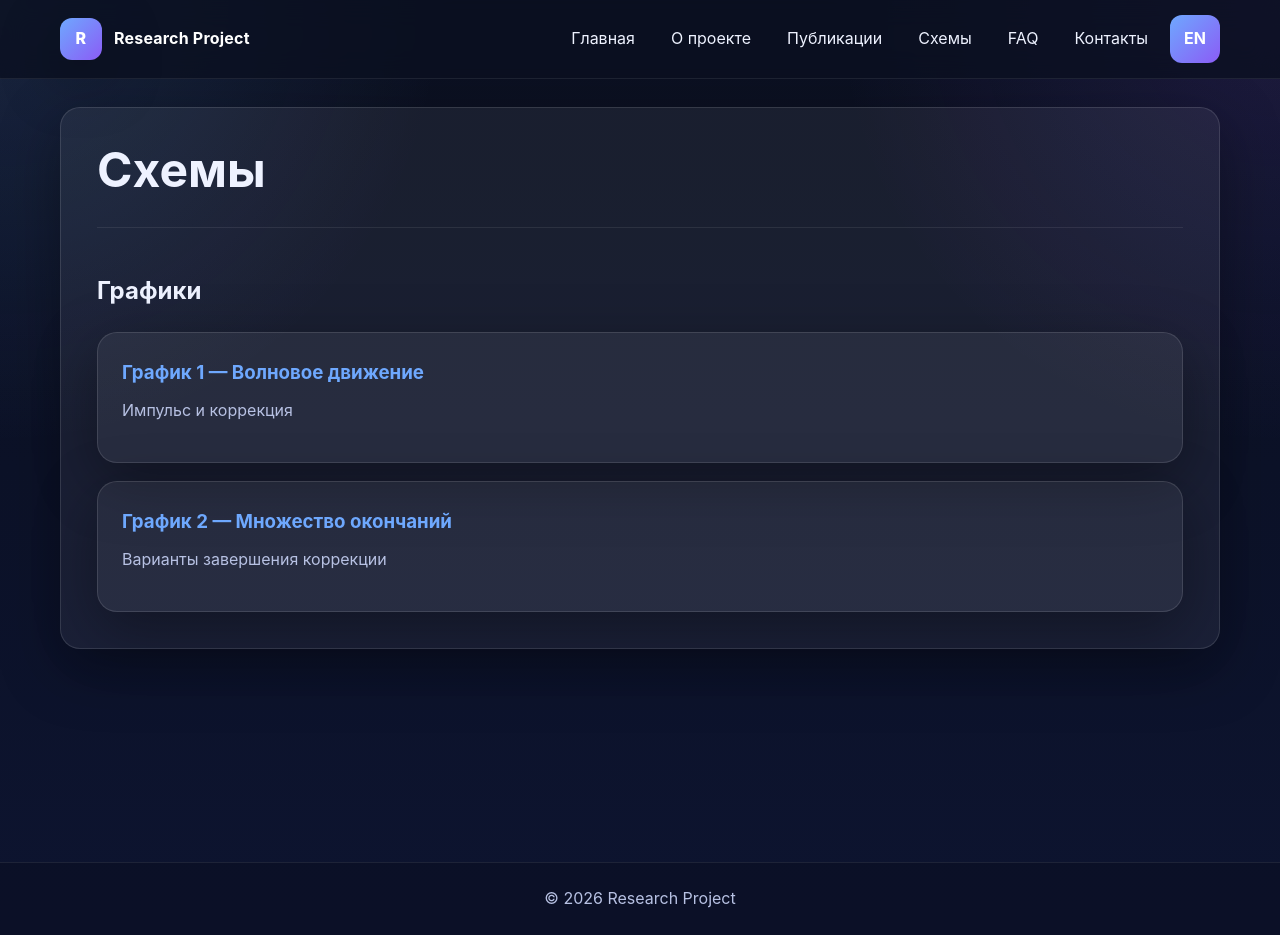
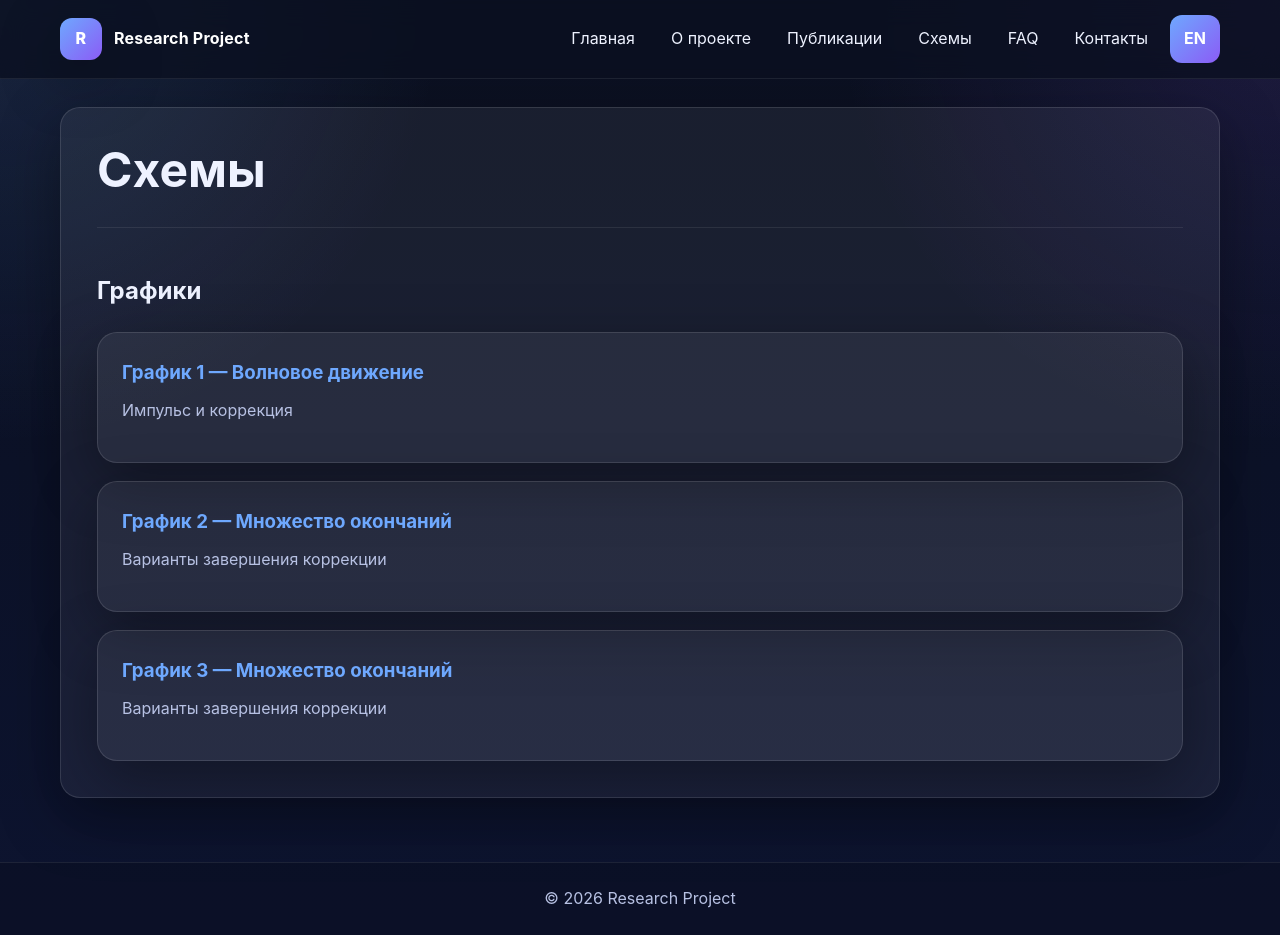
Before and after one commit to naoumov-ilia/naoumov-ilia.github.io, a Jekyll site: the page built from ru/diagrams/index.md, in a window 1280 px wide and 935 px high. Built offline with Jekyll 4.4.1, drawn with Linux system fonts in a browser that asks for light colours.

Commit message:
Update index.md

```diff
--- a/ru/diagrams/index.md
+++ b/ru/diagrams/index.md
@@ -20,4 +20,9 @@ permalink: /ru/diagrams/
 <p>Варианты завершения коррекции</p>
 </div>
 
+<div class="list-card">
+<h3><a href="/ru/diagrams/graph-3/">График 3 — Множество окончаний</a></h3>
+<p>Варианты завершения коррекции</p>
 </div>
+
+</div>
```
